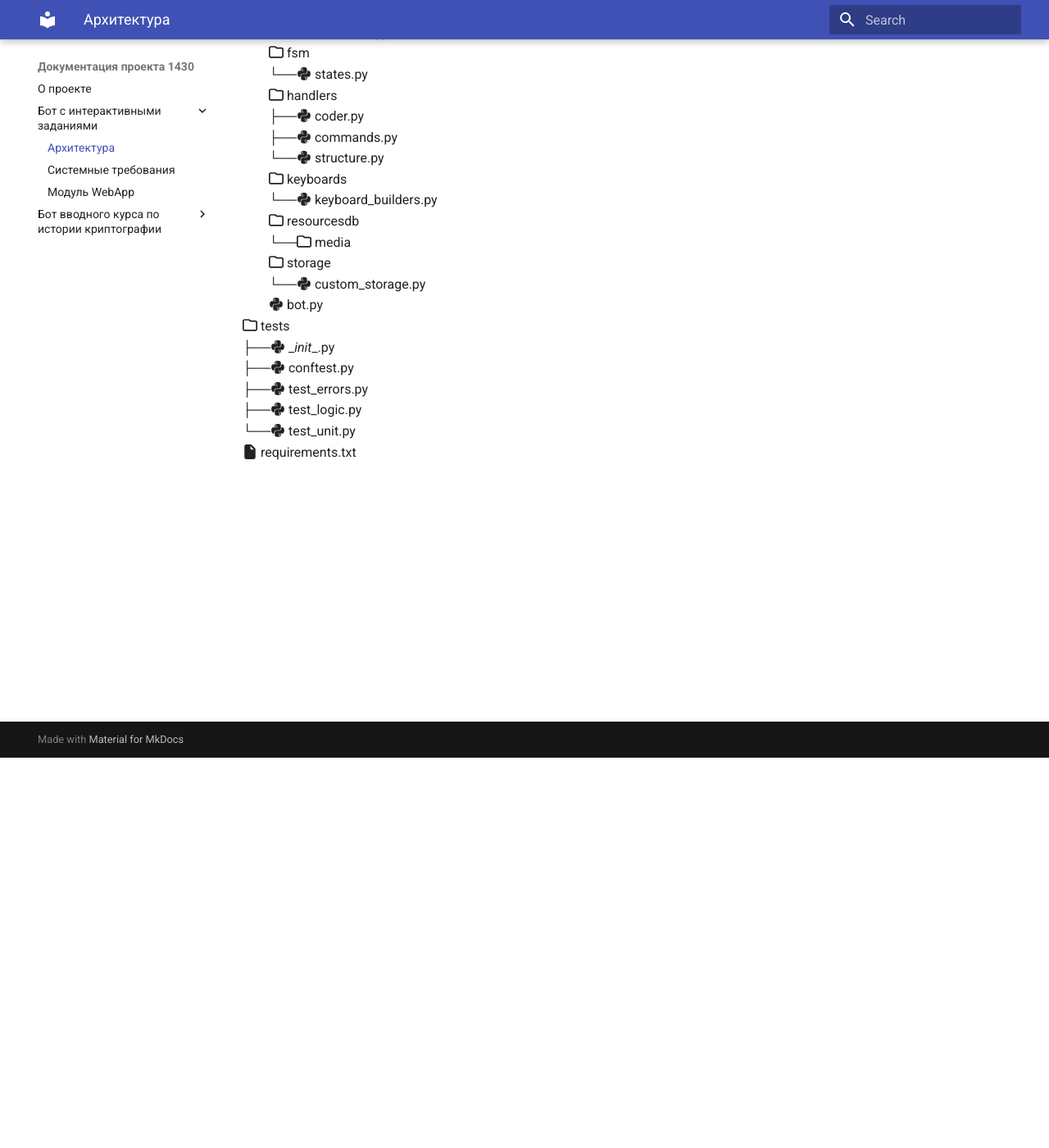
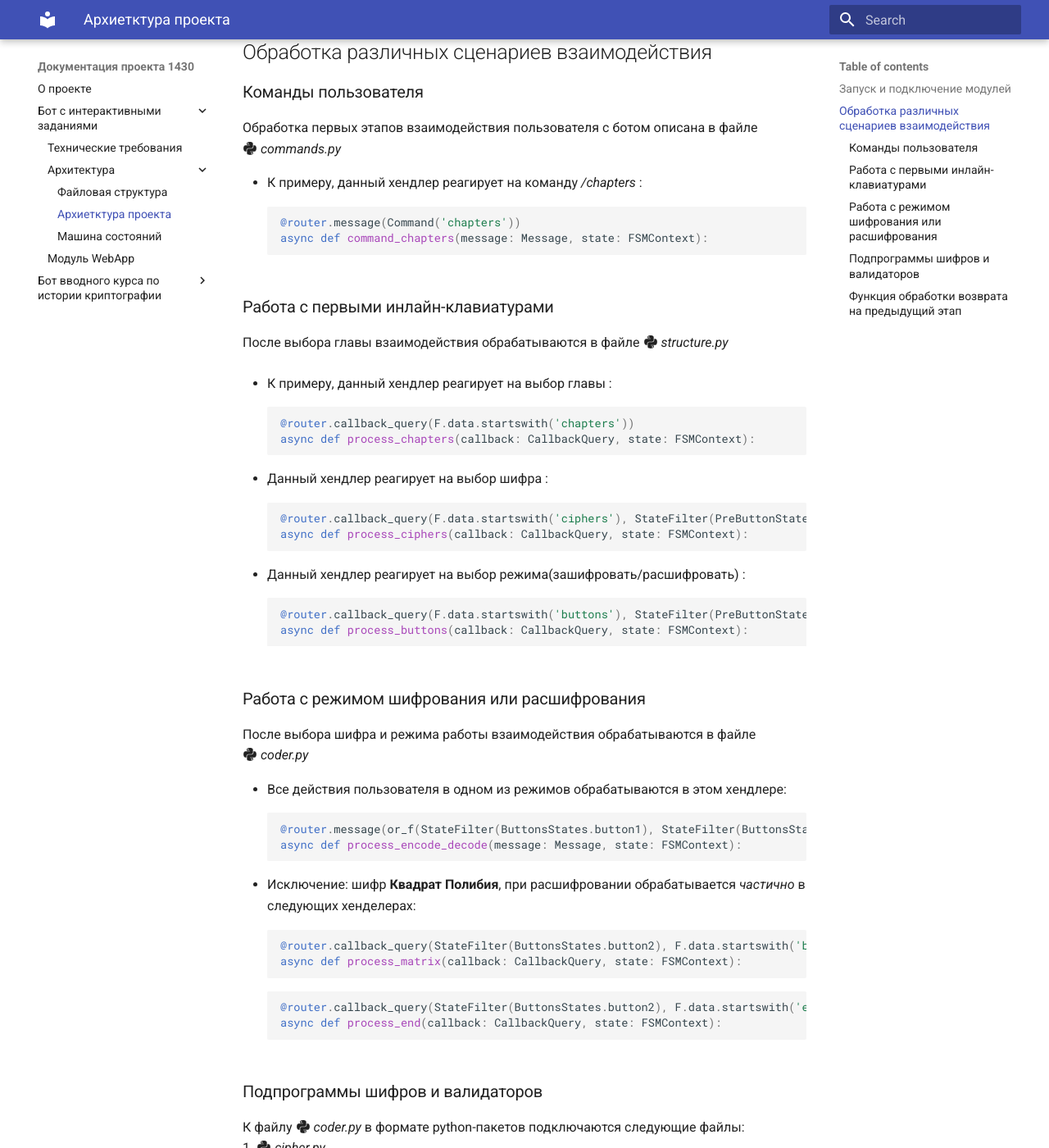
Before and after one commit to ttyomaaa/docs_1430, an MkDocs documentation site: the page built from docs/new_bot/arch.md, in a window 1280 px wide and 1400 px high, scrolled down 476 px. Shown: the whole window at 82% size. Built offline with MkDocs 1.6.1 and Material for MkDocs 9.7.7, drawn with Linux system fonts in a browser that asks for light colours; some of the changed text lies outside the part shown.

Commit message:
better new pages

````diff
--- a/docs/new_bot/arch.md
+++ b/docs/new_bot/arch.md
@@ -1,34 +1,95 @@
-Здесь что-то структуру, например:<br>
+## Запуск и подключение модулей
+Инициализация и конфигурация диспетчера и бота описаны в файле :fontawesome-brands-python: _settings.py_ <br>
+Запуск бота, а так же покдючение всех обработчиков через роутеры осуществляется в файле :fontawesome-brands-python: _bot.py_ <br>
+<br>
+Иерархия роутеров отображена на следующей диаграмме:
+``` mermaid
+graph LR
+  A[Telegram] --->|Апдейт| B[Диспетчер];
+  B --->|Не обработано| C[coder.py];
+  B --->|Обработано| A;
+  C --->|Не обработано| D[structure.py];
+  C --->|Обработано| A;
+  D --->|Не обработано| E[commands.py];
+  D --->|Обработано| A;
+  E --->|Обработано| A;
+```
+## Обработка различных сценариев взаимодействия
+### Команды пользователя
+Обработка первых этапов взаимодействия пользователя с ботом описана в файле <br>
+:fontawesome-brands-python: _commands.py_ <br>
 
-:fontawesome-regular-folder: app <br>
-&emsp;&emsp;:fontawesome-regular-folder: ciphers <br>
-&emsp;&emsp;└──:fontawesome-brands-python: cipher.py <br>
-&emsp;&emsp;:fontawesome-regular-folder: config <br>
-&emsp;&emsp;├──:fontawesome-solid-file: .env <br>
-&emsp;&emsp;├──:fontawesome-brands-python: bot_startup.py <br>
-&emsp;&emsp;└──:fontawesome-brands-python: settings.py <br>
-&emsp;&emsp;:fontawesome-regular-folder: enums <br>
-&emsp;&emsp;├──:fontawesome-brands-python: texts.py <br>
-&emsp;&emsp;└──:fontawesome-solid-file: vars_for_enigma.xlsx <br>
-&emsp;&emsp;:fontawesome-regular-folder: filters <br>
-&emsp;&emsp;└──:fontawesome-brands-python: validators.py <br>
-&emsp;&emsp;:fontawesome-regular-folder: fsm <br>
-&emsp;&emsp;└──:fontawesome-brands-python: states.py <br>
-&emsp;&emsp;:fontawesome-regular-folder: handlers <br>
-&emsp;&emsp;├──:fontawesome-brands-python: coder.py <br>
-&emsp;&emsp;├──:fontawesome-brands-python: commands.py <br>
-&emsp;&emsp;└──:fontawesome-brands-python: structure.py <br>
-&emsp;&emsp;:fontawesome-regular-folder: keyboards <br>
-&emsp;&emsp;└──:fontawesome-brands-python: keyboard_builders.py <br>
-&emsp;&emsp;:fontawesome-regular-folder: resourcesdb <br>
-&emsp;&emsp;└──:fontawesome-regular-folder: media <br>
-&emsp;&emsp;:fontawesome-regular-folder: storage <br>
-&emsp;&emsp;└──:fontawesome-brands-python: custom_storage.py <br>
-&emsp;&emsp;:fontawesome-brands-python: bot.py <br>
-:fontawesome-regular-folder: tests <br>
-├──:fontawesome-brands-python: \__init__.py <br>
-├──:fontawesome-brands-python: conftest.py <br>
-├──:fontawesome-brands-python: test_errors.py <br>
-├──:fontawesome-brands-python: test_logic.py <br>
-└──:fontawesome-brands-python: test_unit.py <br>
-:fontawesome-solid-file: requirements.txt <br>
+* К примеру, данный хендлер реагирует на команду _/chapters_ :
+```py
+@router.message(Command('chapters'))
+async def command_chapters(message: Message, state: FSMContext):
+```
+### Работа с первыми инлайн-клавиатурами
+После выбора главы взаимодействия обрабатываются в файле :fontawesome-brands-python: _structure.py_ <br>
+
+* К примеру, данный хендлер реагирует на выбор главы :
+```py
+@router.callback_query(F.data.startswith('chapters'))
+async def process_chapters(callback: CallbackQuery, state: FSMContext):
+```
+
+* Данный хендлер реагирует на выбор шифра :
+```py
+@router.callback_query(F.data.startswith('ciphers'), StateFilter(PreButtonStates.chapter_selected))
+async def process_ciphers(callback: CallbackQuery, state: FSMContext):
+```
+
+* Данный хендлер реагирует на выбор режима(зашифровать/расшифровать) :
+```py
+@router.callback_query(F.data.startswith('buttons'), StateFilter(PreButtonStates.cipher_selected))
+async def process_buttons(callback: CallbackQuery, state: FSMContext):
+```
+### Работа с режимом шифрования или расшифрования
+После выбора шифра и режима работы взаимодействия обрабатываются в файле <br>
+:fontawesome-brands-python: _coder.py_ <br>
+
+* Все действия пользователя в одном из режимов обрабатываются в этом хендлере:
+```py
+@router.message(or_f(StateFilter(ButtonsStates.button1), StateFilter(ButtonsStates.button2)))
+async def process_encode_decode(message: Message, state: FSMContext):
+```
+* Исключение: шифр **Квадрат Полибия**, при расшифровании обрабатывается _частично_ в следующих хенделерах:
+```py
+@router.callback_query(StateFilter(ButtonsStates.button2), F.data.startswith('bn'))
+async def process_matrix(callback: CallbackQuery, state: FSMContext):
+```
+```py
+@router.callback_query(StateFilter(ButtonsStates.button2), F.data.startswith('end'))
+async def process_end(callback: CallbackQuery, state: FSMContext):
+```
+### Подпрограммы шифров и валидаторов
+К файлу :fontawesome-brands-python: _coder.py_ в формате python-пакетов подключаются следующие файлы:<br>
+1. :fontawesome-brands-python: _cipher.py_ <br>
+2. :fontawesome-brands-python: _validators.py_ <br>
+
+* Первый содержит подпрограммы работы шифров, например, четверты шифр второй главы:
+```py
+def cipher24(input_text: str, first: str, mode: bool, second: str):
+```
+* Второй содержит валидаторы для ключей шифров, например, валидатор ключа первого шифра четвертой главы:
+```py
+def key_validation41(key_alpha: str):
+```
+
+Бот чувствителен к колчиеству аргументов подпрограмм шифров, на этом строится часть логики работы хендлера:
+```py
+cipher = getattr(ciphers.cipher, "cipher"+str(chapter_n)+str(cipher_n))
+
+sig = signature(cipher)
+params = len(sig.parameters) - 1
+if params > 1:
+        valid = getattr(filters.validators, "key_validation" + str(chapter_n) + str(cipher_n))
+ if params > 2:
+        valid2 = getattr(filters.validators, "key_validation" + str(chapter_n) + str(cipher_n) + "_2")
+```
+### Функция обработки возврата на предыдущий этап
+Функция универсальна для любого сценария, при выполнении перемещает пользователя на шаг назад
+```py
+@router.callback_query(F.data == 'back')
+async def go_back(callback: CallbackQuery, state: FSMContext):
+```
--- a/mkdocs.yml
+++ b/mkdocs.yml
@@ -7,12 +7,15 @@
 nav:
   - О проекте: 'index.md'
   - Бот с интерактивными заданиями:
-    - Архитектура: 'new_bot/arch.md'
-    - Системные требования: 'new_bot/requirements.md'
+    - Технические требования: 'new_bot/requirements.md'
+    - Архитектура:
+      - Файловая структура: 'new_bot/struc.md'
+      - Архиетктура проекта: 'new_bot/arch.md'
+      - Машина состояний: 'new_bot/fsm.md'
     - Модуль WebApp: 'new_bot/webapp.md'
   - Бот вводного курса по истории криптографии:
     - Архитектура: 'old_bot/arch.md'
-    - Системные требования: 'old_bot/requirements.md'
+    - Технические требования: 'old_bot/requirements.md'
 extra_css:
   - stylesheets/extra.css
 markdown_extensions:
@@ -27,3 +30,8 @@
   - pymdownx.inlinehilite
   - pymdownx.snippets
   - pymdownx.superfences
+  - pymdownx.superfences:
+      custom_fences:
+        - name: mermaid
+          class: mermaid
+          format: !!python/name:pymdownx.superfences.fence_code_format
````
Also changed, not shown: docs/new_bot/fsm.md (added, +15 -0 lines), docs/new_bot/struc.md (added, +34 -0 lines).
